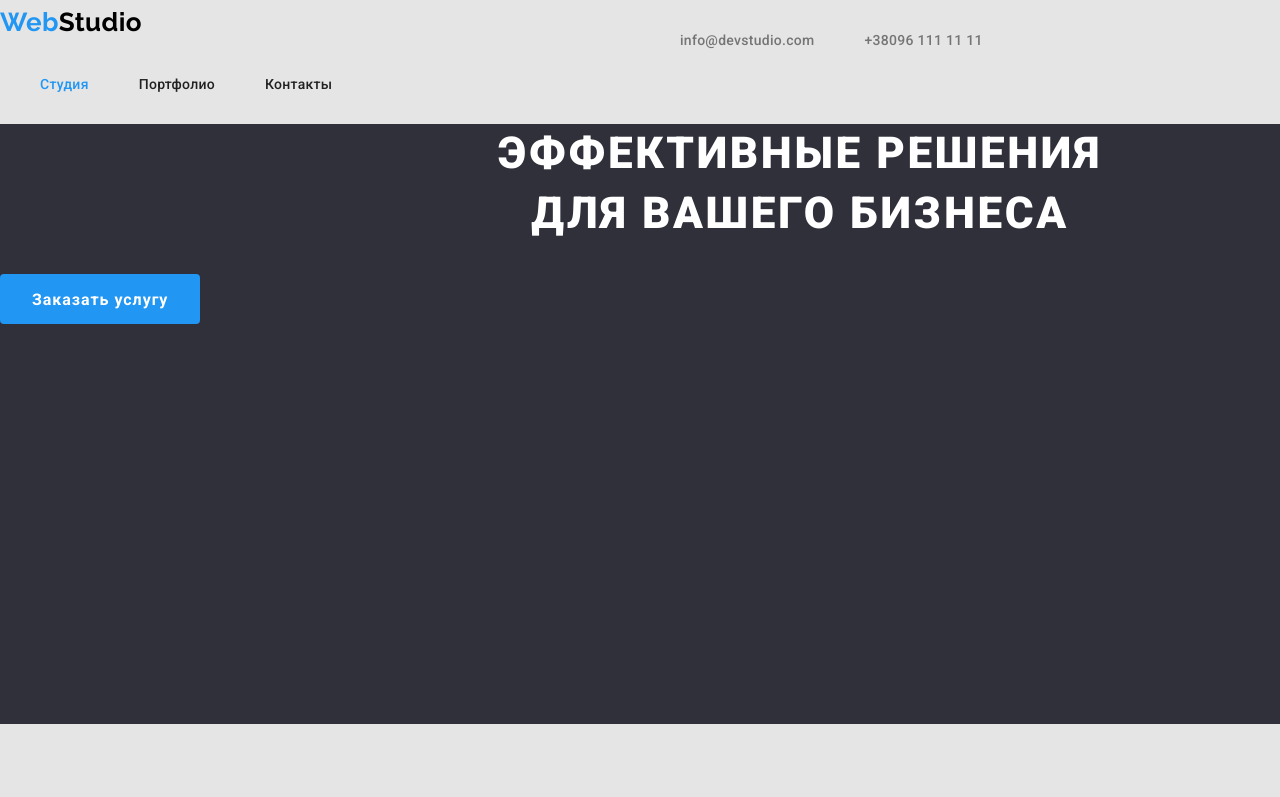
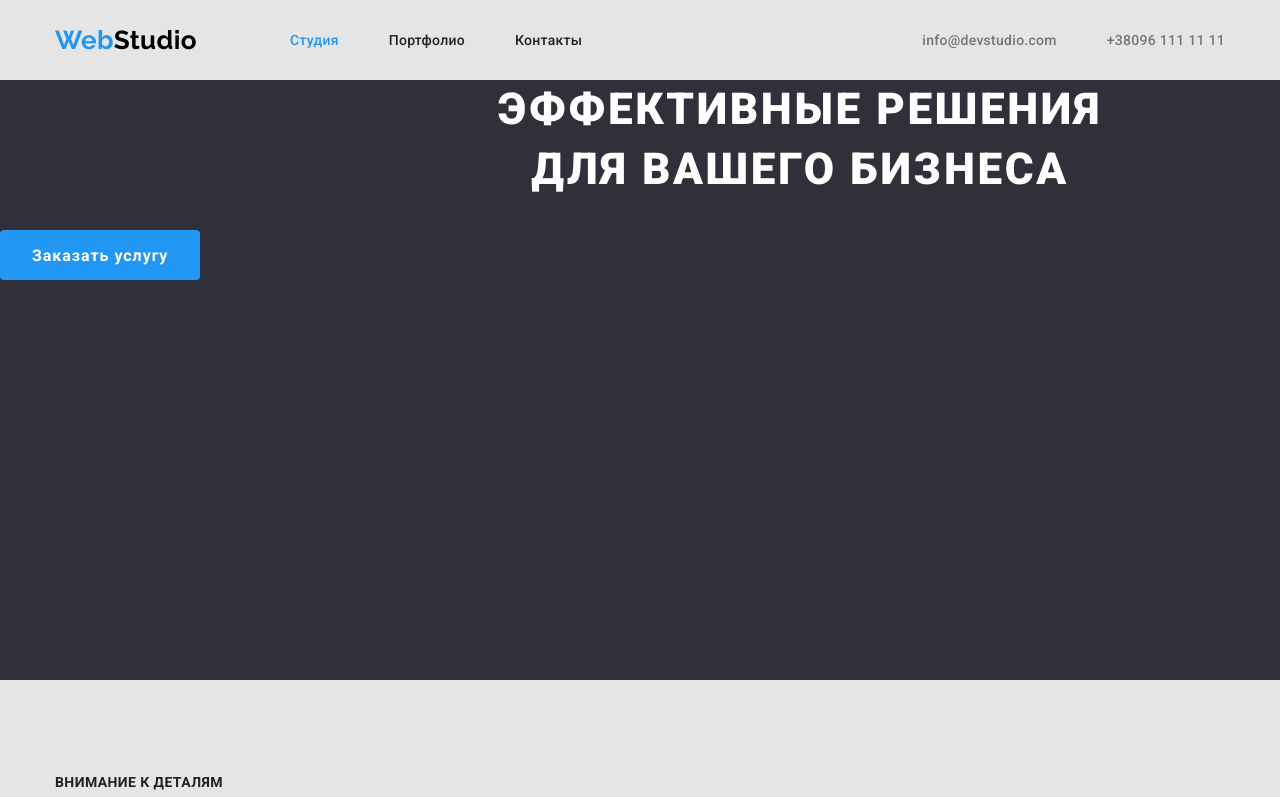
Before and after one commit to RomanStoichev/goit-markup-hw-03, a plain HTML site: page index.html in a window 1280 px wide. Shown: the top 797 px of the page. Drawn offline with nearby package versions, Linux system fonts and the light colour scheme.

Commit message:
допилил нав

```diff
--- a/css/styles.css
+++ b/css/styles.css
@@ -16,6 +16,17 @@ body {
   font-size: 14px;
   line-height: 1.71;
   letter-spacing: 0.03em;
+}
+h1,
+h2,
+h3,
+p {
+  margin: 0;
+}
+ul {
+  margin: 0;
+  padding: 0;
+  list-style: none;
 }
 /* logo */
 .site-logo {
@@ -192,14 +203,26 @@ a {
 }
 /* container  выравниевание на странице */
 .container {
-  width: 1170px;
+  width: 1200px;
 
   margin-left: auto;
   margin-right: auto;
+  padding: 0 15px;
 }
-.site-nav,
+.container-header {
+  display: flex;
+}
+.nav-items {
+  display: flex;
+  align-items: center;
+}
+.site-nav {
+  display: flex;
+  margin-left: 93px;
+}
 .contact-nav {
   display: flex;
+  margin-left: auto;
 }
 .site-nav .item + .item,
 .contact-nav .item + .item {
@@ -229,13 +252,6 @@ a {
   margin-left: auto;
   margin-right: auto;
   margin-bottom: 94px;
-}
-h1,
-h2,
-h3,
-p,
-ul {
-  margin: 0;
 }
 
 .hero {
--- a/index.html
+++ b/index.html
@@ -21,7 +21,8 @@
     <!-- Навигация-->
 
     <header class="main-nav">
-      <nav class="container">
+      <div class="container container-header">
+        <nav class="nav-items">
           <a href="./index.html">
             <p class="site-logo"><span class="logo">Web</span>Studio</p></a
           >
@@ -36,7 +37,6 @@
           </ul>
         </nav>
 
-      <div class="container">
         <ul class="contact-nav">
           <li class="item">
             <a href="mailto:info@devstudio.com" class="link">
```
Lines whose indentation alone changed are shown as unchanged.
